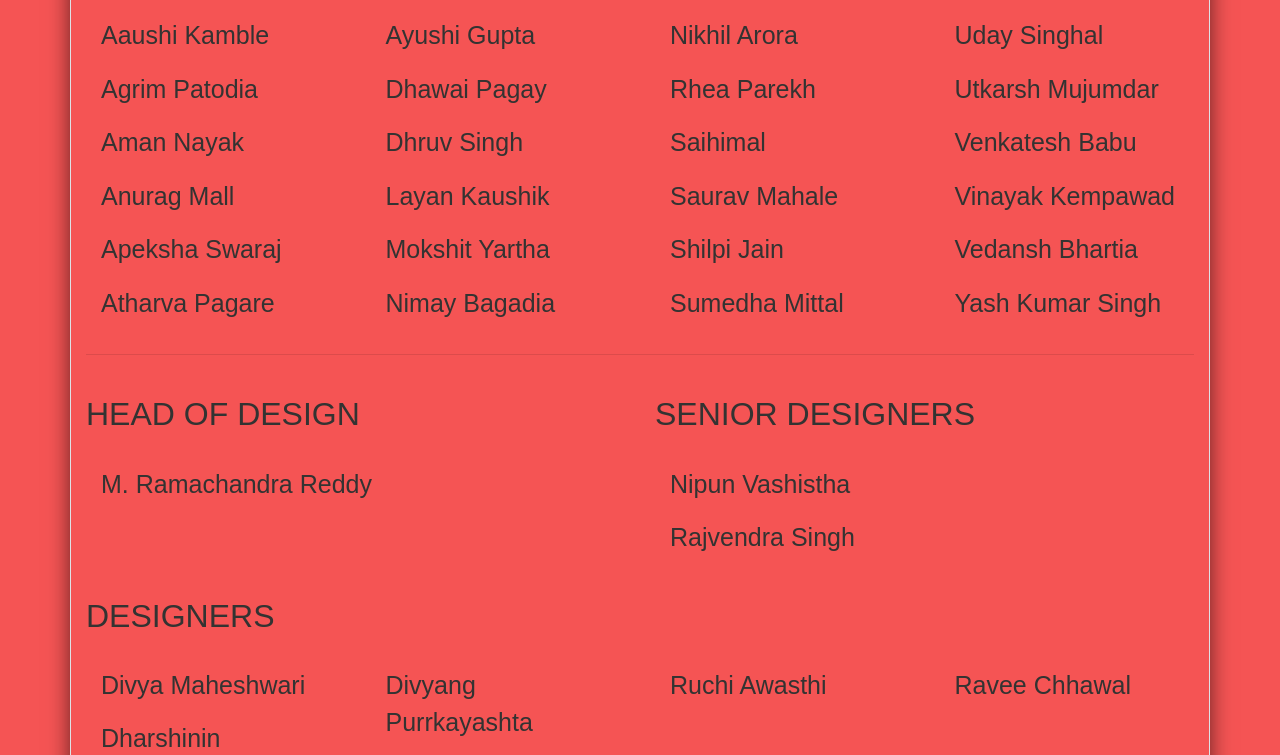
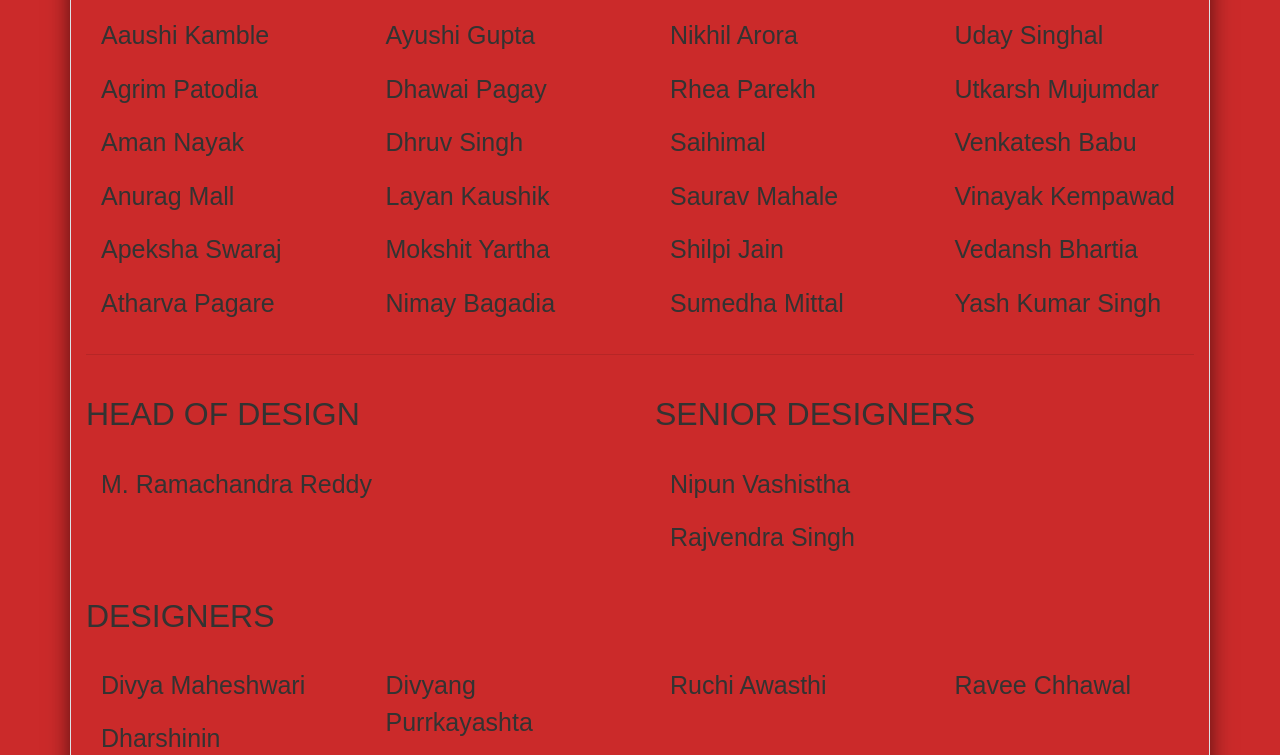
Before and after one commit to ishanrai05/wonateampage, a plain HTML site: page index.html in a window 1280 px wide. Shown: the part 595-1350 px from the top of the page. Drawn offline with nearby package versions, Linux system fonts and the light colour scheme.

Commit message:
Update index.html

```diff
--- a/index.html
+++ b/index.html
@@ -9,7 +9,7 @@
 		padding:10px;
 		color:rgb(51, 51, 50);
 		margin:0px;
-		background:rgba(243,42,42,0.8);
+		background:#cb2a2a;
 	}
 	h2{
 		text-transform:uppercase;
```
